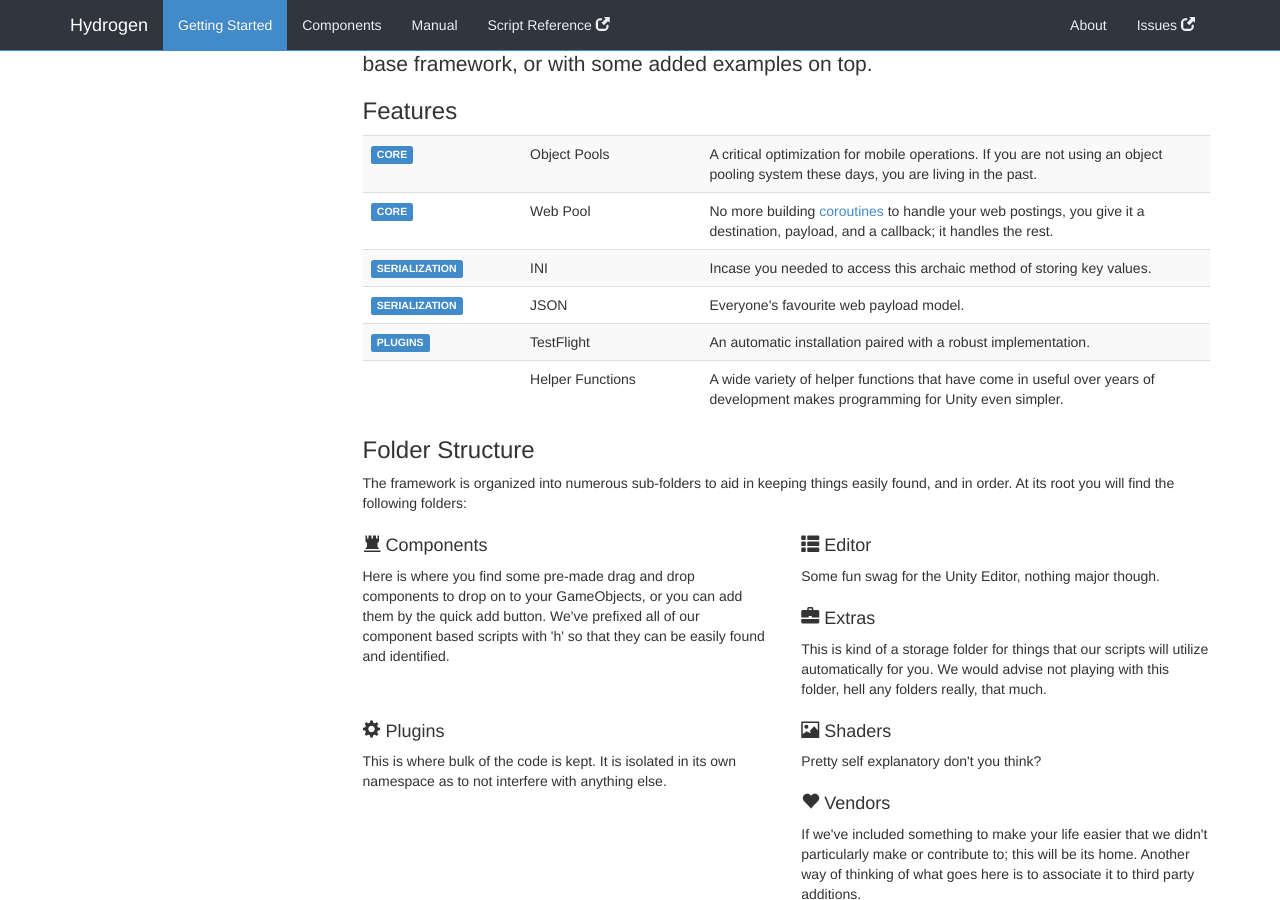
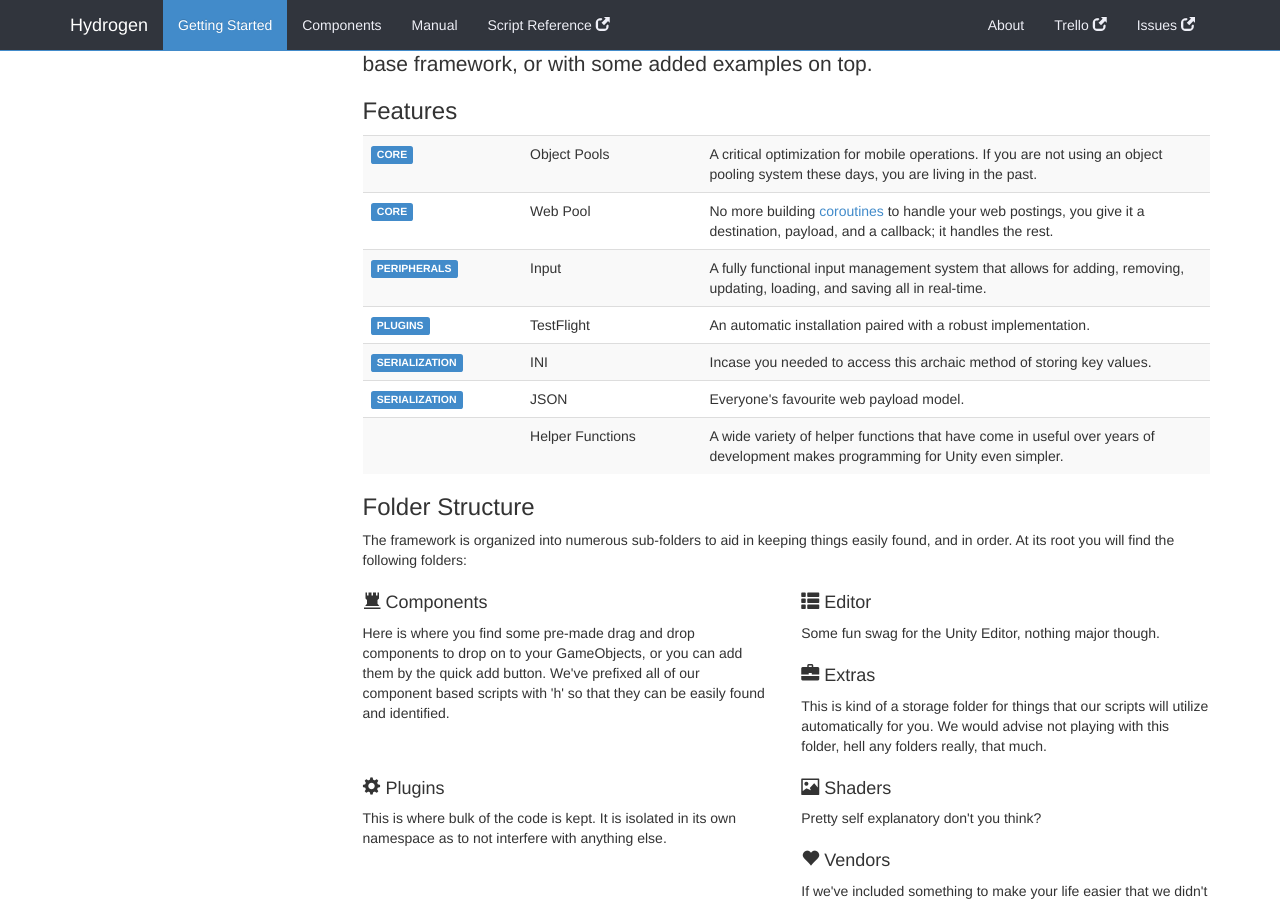
Before and after one commit to dotBunny/Hydrogen, a Jekyll site: the page built from getting-started.html, in a window 1280 px wide and 900 px high, scrolled down 1661 px. Built offline with Jekyll 4.4.1, drawn with Linux system fonts in a browser that asks for light colours; nearby versions of some CDN libraries; Markdown is read by kramdown in place of the engine named in the settings; comment, search, counter and statistics services are not loaded.

Commit message:
Addition of public Trello link

```diff
--- a/_includes/nav-main.html
+++ b/_includes/nav-main.html
@@ -20,7 +20,7 @@
         <li{% if page.slug == "manual" %} class="active"{% endif %}>
           <a href="{{ page.base_url }}manual">Manual</a>
         </li>
-        <li{% if page.slug == "script-reference" %} class="active"{% endif %}>
+        <li>
           <a href="{{ page.base_url }}script-reference" target="_blank">Script Reference <span class="glyphicon glyphicon-new-window"></span></a>
         </li>
       </ul>
@@ -28,7 +28,10 @@
         <li{% if page.slug == "about" %} class="active"{% endif %}>
           <a href="{{ page.base_url }}about">About</a>
         </li>
-        <li{% if page.slug == "issues" %} class="active"{% endif %}>
+        <li>
+          <a href="https://trello.com/b/I0YrXZin/hydrogen-framework" target="_blank">Trello <span class="glyphicon glyphicon-new-window"></span></a>
+        </li>
+        <li>
           <a href="https://github.com/dotBunny/Hydrogen/issues?page=1&state=open" target="_blank">Issues <span class="glyphicon glyphicon-new-window"></span></a>
         </li>
       </ul>
--- a/getting-started.html
+++ b/getting-started.html
@@ -73,7 +73,17 @@ base_url: "../"
             <td>Web Pool</td>
             <td>No more building <a href="http://docs.unity3d.com/Documentation/Manual/Coroutines.html">coroutines</a> to handle your web postings, you give it a destination, payload, and a callback; it handles the rest.</td>
           </tr>
-           <tr>
+          <tr>
+            <td><span class="label label-primary">PERIPHERALS</span></td>
+            <td>Input</td>
+            <td>A fully functional input management system that allows for adding, removing, updating, loading, and saving all in real-time.</td>
+          </tr>
+          <tr>
+            <td><span class="label label-primary">PLUGINS</span></td>
+            <td>TestFlight</td>
+            <td>An automatic installation paired with a robust implementation.</td>
+          </tr>
+          <tr>
             <td><span class="label label-primary">SERIALIZATION</span></td>
             <td>INI</td>
             <td>Incase you needed to access this archaic method of storing key values.</td>
@@ -82,11 +92,6 @@ base_url: "../"
             <td><span class="label label-primary">SERIALIZATION</span></td>
             <td>JSON</td>
             <td>Everyone's favourite web payload model.</td>
-          </tr>
-          <tr>
-            <td><span class="label label-primary">PLUGINS</span></td>
-            <td>TestFlight</td>
-            <td>An automatic installation paired with a robust implementation.</td>
           </tr>
           <tr>
             <td></td>
```
